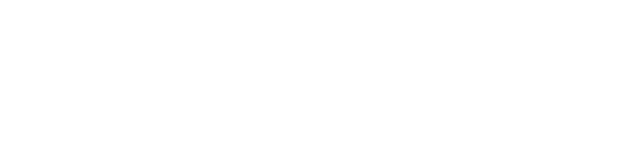
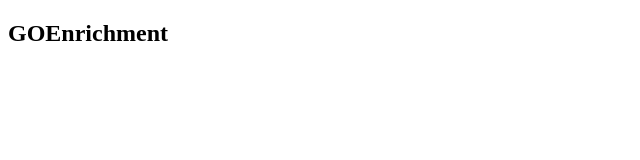
Before and after one commit to joanapaulas/joanapaulas.github.io, a plain HTML site: page index.html in a window 1280 px wide. Shown: the whole page, without its empty margins (0-640 px from the left). Drawn offline with Linux system fonts and the light colour scheme.

Commit message:
first version

```diff
--- a/index.html
+++ b/index.html
@@ -1,10 +1,10 @@
 <!DOCTYPE html>
 <html>
 
-<head>
-<title>GOEnrichment</title>
-</head>
+<body>
+<h2>GOEnrichment</h2>
 
+</body>
 
 
 
```
